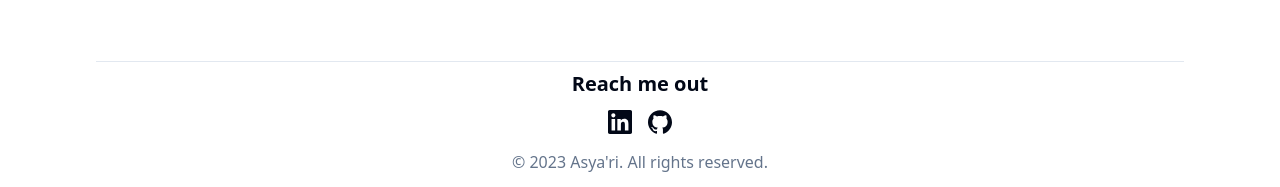
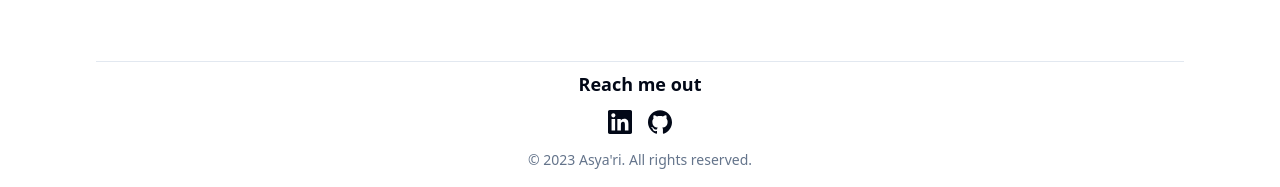
Before and after one commit to asyarbre/personal-website, a Next.js app: page / in a window 1280 px wide. Shown: the part 1863-2050 px from the top of the page. Built offline with nearby package versions, Linux system fonts and the light colour scheme.

Commit message:
refactor(footer): font size

```diff
--- a/src/components/Layout/Footer.tsx
+++ b/src/components/Layout/Footer.tsx
@@ -9,7 +9,7 @@ export default function Footer() {
     <footer className='mt-4 pb-4'>
       <div className='layout flex flex-col items-center justify-center'>
         <Separator className='my-2' />
-        <p className='text-xl font-semibold'>Reach me out</p>
+        <p className='font-semibold lg:text-lg'>Reach me out</p>
         <div className='flex items-center space-x-4'>
           {socialLinks.map((socialLink) => (
             <Link
@@ -23,7 +23,7 @@ export default function Footer() {
             </Link>
           ))}
         </div>
-        <p className='mt-4 text-muted-foreground'>
+        <p className='mt-4 text-sm text-muted-foreground'>
           &copy; {new Date().getFullYear()} Asya'ri. All rights reserved.
         </p>
       </div>
```
